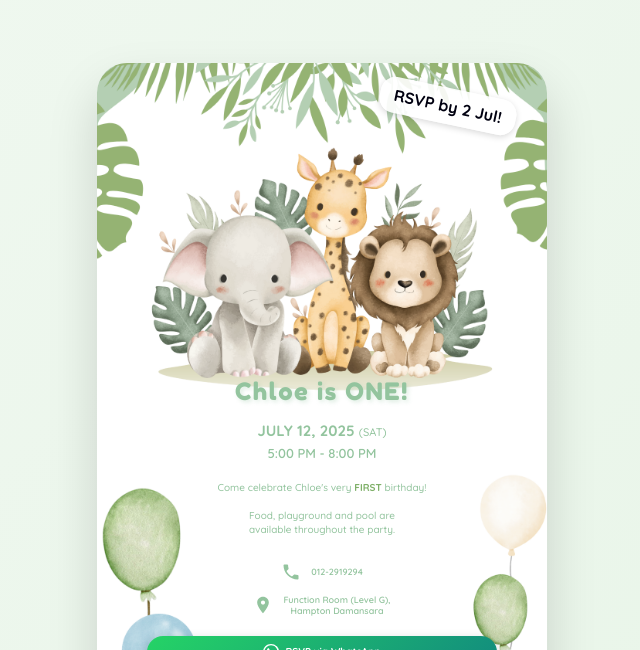
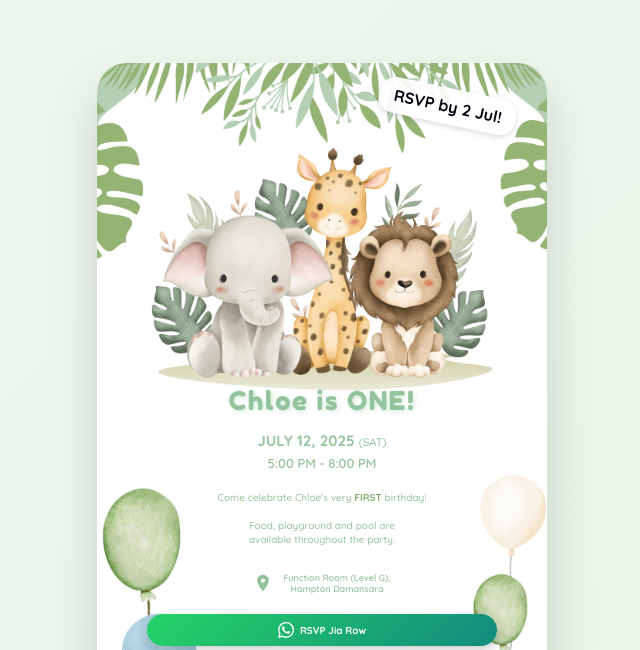
Before and after one commit to mrlgui/CholeisOne, a plain HTML site: page index.html in a window 1280 px wide. Shown: the top 650 px of the page, without its empty margins (318-958 px from the left). Drawn offline with Linux system fonts and the light colour scheme.

Commit message:
Update index.html

```diff
--- a/index.html
+++ b/index.html
@@ -88,7 +88,7 @@
       .main-title {
         color: #93c49e;
         font-family: "Fredoka One", cursive;
-        font-size: 18px;
+        font-size: 26px;
         font-weight: 400;
         margin: 0 0 8px 0;
         text-shadow: 2px 2px 4px rgba(147, 196, 158, 0.3);
@@ -249,7 +249,7 @@
         }
 
         .main-title {
-          font-size: 20px;
+          font-size: 26px;
           margin: 0 0 10px 0;
           letter-spacing: 1.2px;
         }
@@ -357,7 +357,7 @@
         }
 
         .main-title {
-          font-size: 21px;
+          font-size: 26px;
           margin: 0 0 15px 0;
           letter-spacing: 1.5px;
         }
@@ -434,7 +434,7 @@
         }
 
         .main-title {
-          font-size: 24px;
+          font-size: 26px;
         }
 
         .date-time {
@@ -543,14 +543,6 @@
             <div class="contact-item">
               <svg class="contact-icon" viewBox="0 0 24 24">
                 <path
-                  d="M6.62 10.79c1.44 2.83 3.76 5.14 6.59 6.59l2.2-2.2c.27-.27.67-.36 1.02-.24 1.12.37 2.33.57 3.57.57.55 0 1 .45 1 1V20c0 .55-.45 1-1 1-9.39 0-17-7.61-17-17 0-.55.45-1 1-1h3.5c.55 0 1 .45 1 1 0 1.25.2 2.45.57 3.57.11.35.03.74-.25 1.02l-2.2 2.2z"
-                />
-              </svg>
-              012-2919294
-            </div>
-            <div class="contact-item">
-              <svg class="contact-icon" viewBox="0 0 24 24">
-                <path
                   d="M12 2C8.13 2 5 5.13 5 9c0 5.25 7 13 7 13s7-7.75 7-13c0-3.87-3.13-7-7-7zm0 9.5c-1.38 0-2.5-1.12-2.5-2.5s1.12-2.5 2.5-2.5 2.5 1.12 2.5 2.5-1.12 2.5-2.5 2.5z"
                 />
               </svg>
@@ -574,7 +566,7 @@
                   d="M17.472 14.382c-.297-.149-1.758-.867-2.03-.967-.273-.099-.471-.148-.67.15-.197.297-.767.966-.94 1.164-.173.199-.347.223-.644.075-.297-.15-1.255-.463-2.39-1.475-.883-.788-1.48-1.761-1.653-2.059-.173-.297-.018-.458.13-.606.134-.133.298-.347.446-.52.149-.174.198-.298.298-.497.099-.198.05-.371-.025-.52-.075-.149-.669-1.612-.916-2.207-.242-.579-.487-.5-.669-.51-.173-.008-.371-.01-.57-.01-.198 0-.52.074-.792.372-.272.297-1.04 1.016-1.04 2.479 0 1.462 1.065 2.875 1.213 3.074.149.198 2.096 3.2 5.077 4.487.709.306 1.262.489 1.694.625.712.227 1.36.195 1.871.118.571-.085 1.758-.719 2.006-1.413.248-.694.248-1.289.173-1.413-.074-.124-.272-.198-.57-.347m-5.421 7.403h-.004a9.87 9.87 0 01-5.031-1.378l-.361-.214-3.741.982.998-3.648-.235-.374a9.86 9.86 0 01-1.51-5.26c.001-5.45 4.436-9.884 9.888-9.884 2.64 0 5.122 1.03 6.988 2.898a9.825 9.825 0 012.893 6.994c-.003 5.45-4.437 9.884-9.885 9.884m8.413-18.297A11.815 11.815 0 0012.05 0C5.495 0 .16 5.335.157 11.892c0 2.096.547 4.142 1.588 5.945L.057 24l6.305-1.654a11.882 11.882 0 005.683 1.448h.005c6.554 0 11.89-5.335 11.893-11.893A11.821 11.821 0 0020.885 3.488"
                 />
               </svg>
-              RSVP via WhatsApp
+              RSVP Jia Row
             </a>
 
             <div class="navigation-buttons">
```
